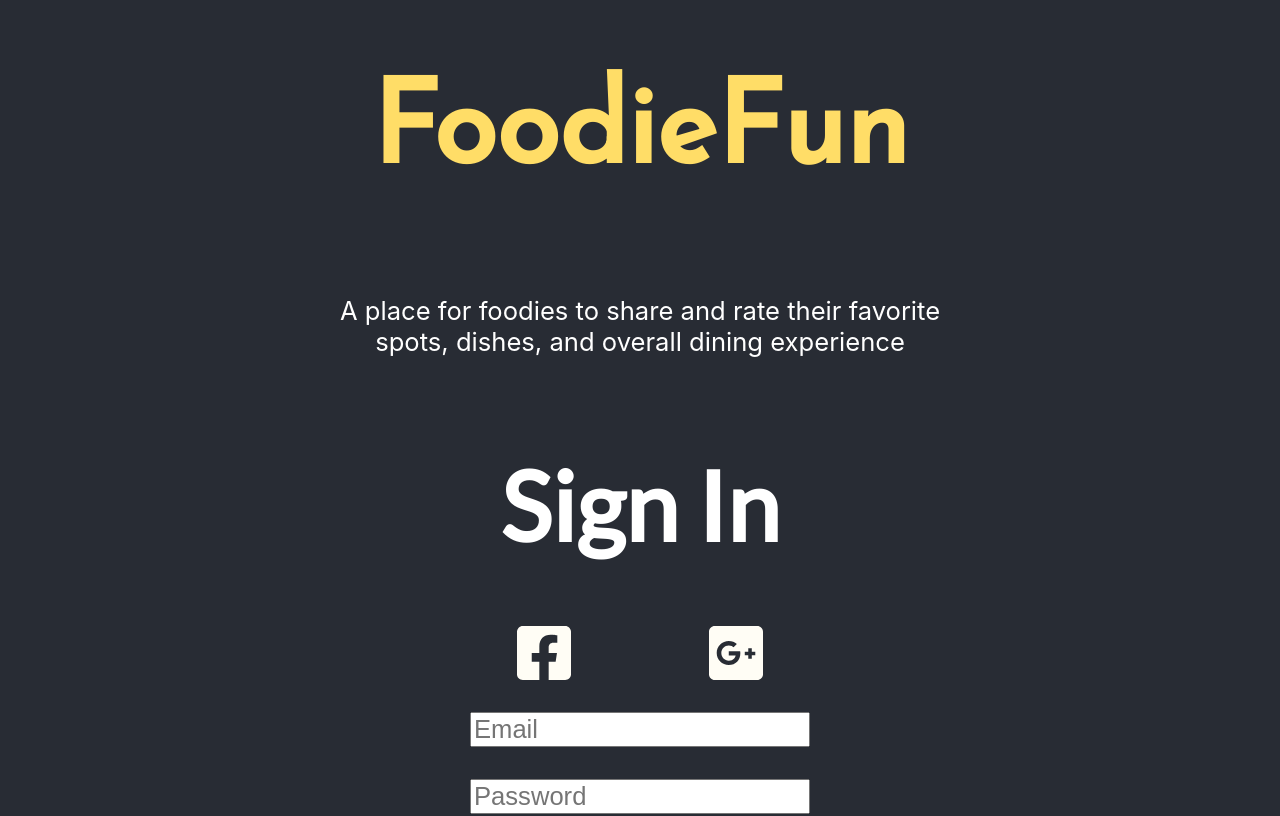
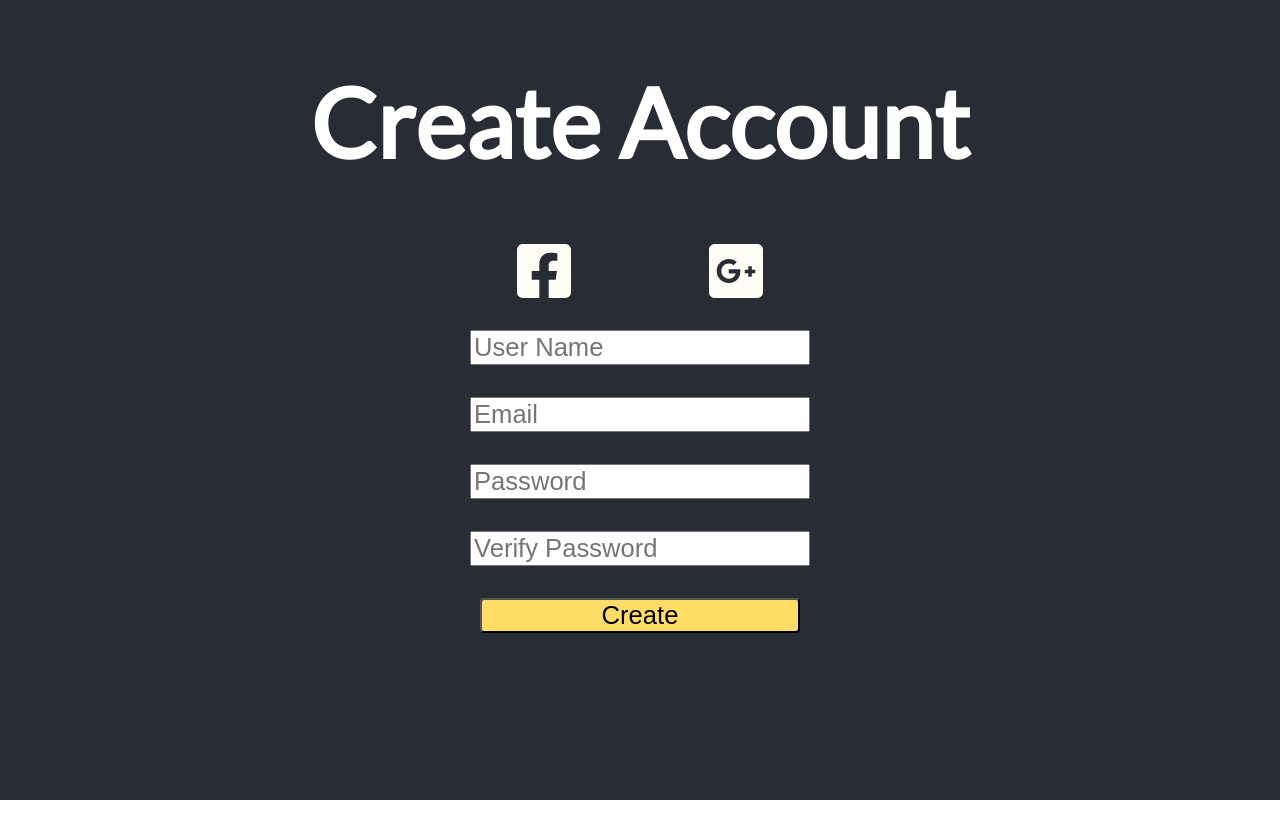
Before and after one commit to marielapg/Front-end, a React (Create React App) app in the folder foodie/: page / in a window 1280 px wide. Shown: the top 816 px of the page. Built offline with nearby package versions, Linux system fonts and the light colour scheme.

Commit message:
Create Account Page

```diff
--- a/foodie/src/App.js
+++ b/foodie/src/App.js
@@ -1,26 +1,18 @@
 import React from "react";
-//import styled from "styled-components";
 import "./App.css";
-import {FoodApp,FoodHeader, FoodTag, FoodH1} from './components/styles/AppStyles'
+import {FoodApp, FoodHeader} from './components/styles/AppStyles'
 
 import Welcome from './components/welcome/WelcomePage';
 import SignIn from './components/signIn/SignInPage';
+import CreateAccount from './components/createAccount/CreateAccountPage';
 
 
 
 function App() {
   return (
     <FoodApp>
-      <FoodHeader>
-        <FoodH1>FoodieFun</FoodH1>
-        <FoodTag>
-          <p>
-            A place for foodies to share and rate their favorite spots, dishes,
-            and overall dining experience
-          </p>
-        </FoodTag>
-      </FoodHeader>
-      <SignIn />
+      <FoodHeader></FoodHeader>
+      <CreateAccount />
     </FoodApp>
   );
 }
--- a/foodie/src/components/createAccount/CreateAccountPage.js
+++ b/foodie/src/components/createAccount/CreateAccountPage.js
@@ -0,0 +1,30 @@
+import React from "react";
+import { FbIcon, GoogleIcon, vectorStyle } from "../vectors/Vectors";
+import { SignInBtn } from "../styles/Buttons";
+import { BtnDiv } from "../styles/Divs";
+import { Inputs } from "../styles/Forms";
+import { SignInH1 } from "../styles/AppStyles";
+
+const CreateAccount = (props) => {
+  return (
+    <div>
+      <SignInH1>Create Account</SignInH1>
+      <div style={vectorStyle}>
+        <FbIcon />
+        <GoogleIcon />
+      </div>
+      <form>
+        <BtnDiv>
+          <Inputs type="text" name='User' placeholder="User Name" />
+          <Inputs type="email" name="Email" placeholder="Email" />
+          <Inputs type="password" name="Password" placeholder="Password" />
+          <Inputs type="password" name="Password2" placeholder="Verify Password" />
+
+          <SignInBtn>Create</SignInBtn>
+        </BtnDiv>
+      </form>
+    </div>
+  );
+};
+
+export default CreateAccount;
--- a/foodie/src/components/welcome/WelcomePage.js
+++ b/foodie/src/components/welcome/WelcomePage.js
@@ -1,15 +1,27 @@
 import React from "react";
 //import styled from "styled-components";
-import {SignInBtn, CreatAccBtn} from '../styles/Buttons';
-import {BtnDiv} from '../styles/Divs';
+import { SignInBtn, CreatAccBtn } from "../styles/Buttons";
+import { FoodApp, FoodHeader, FoodTag, FoodH1 } from "../styles/AppStyles";
+import { BtnDiv } from "../styles/Divs";
 
 const Welcome = props => {
   return (
-    <BtnDiv>
-      <SignInBtn>Sign In</SignInBtn>
-      <CreatAccBtn> Create Account</CreatAccBtn>
-      <p>Just Browsing -></p>
-    </BtnDiv>
+    <>
+      <FoodHeader>
+        <FoodH1>FoodieFun</FoodH1>
+        <FoodTag>
+          <p>
+            A place for foodies to share and rate their favorite spots, dishes,
+            and overall dining experience
+          </p>
+        </FoodTag>
+      </FoodHeader>
+      <BtnDiv>
+        <SignInBtn>Sign In</SignInBtn>
+        <CreatAccBtn> Create Account</CreatAccBtn>
+        <p>Just Browsing -></p>
+      </BtnDiv>
+    </>
   );
 };
 
```
